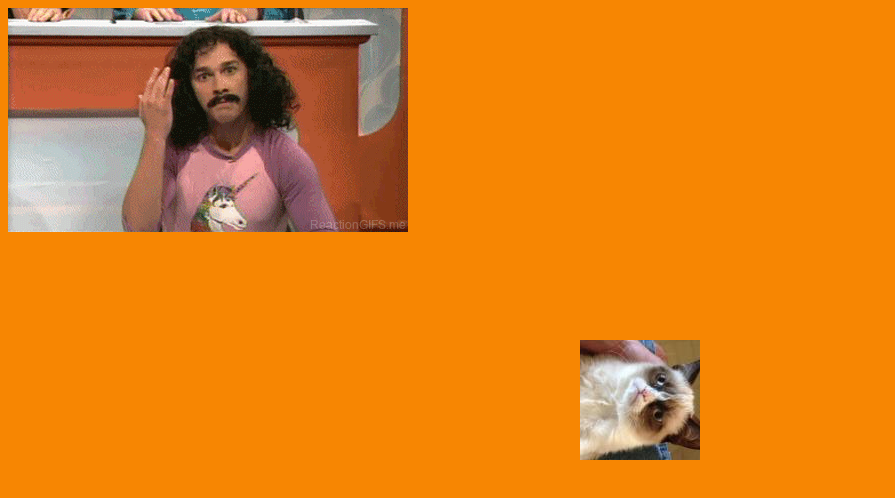
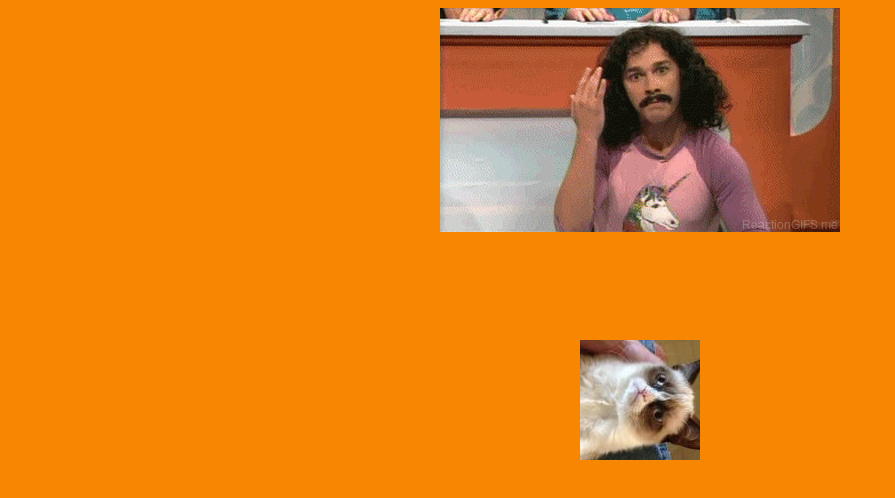
Before and after one commit to RoomofR/roomofr.github.io, a plain HTML site: page magic.html in a window 1280 px wide. Shown: the whole page, without its empty margins (0-895 px from the left). Drawn offline with Linux system fonts and the light colour scheme.

Commit message:
Shia Fix

```diff
--- a/magic.html
+++ b/magic.html
@@ -21,10 +21,11 @@
 @-webkit-keyframes spin { 100% { -webkit-transform: rotate(360deg); } }
 @keyframes spin { 100% { -webkit-transform: rotate(360deg); transform:rotate(360deg); } }
 #shia{
-	text-align: center;
+	position: absolute;
+  left: 50%;
+  margin-left: -200px
 }
 	</style>
-
 </head>
 <body>
 <img class="image" src="img/grumpy_cat.jpg" alt="" width="120" height="120">
```
Also changed, not shown: index.html (line endings or trailing spaces).
